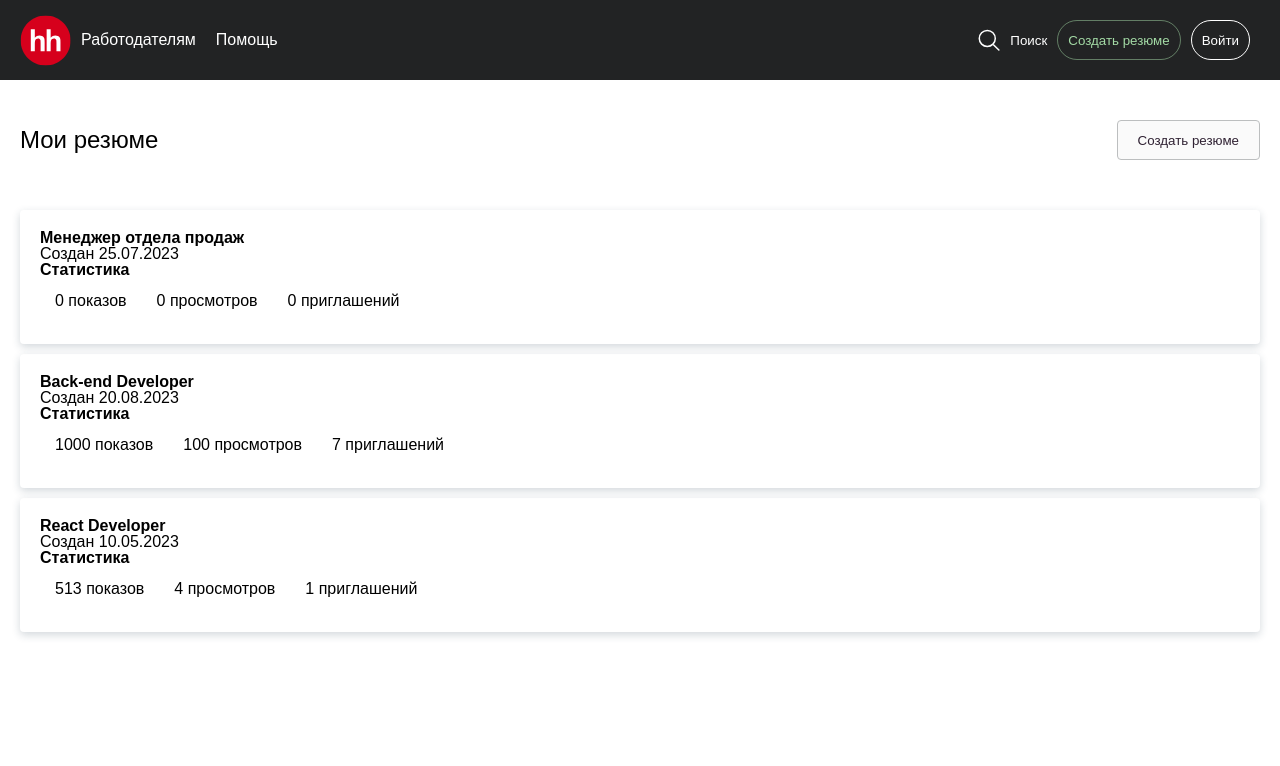
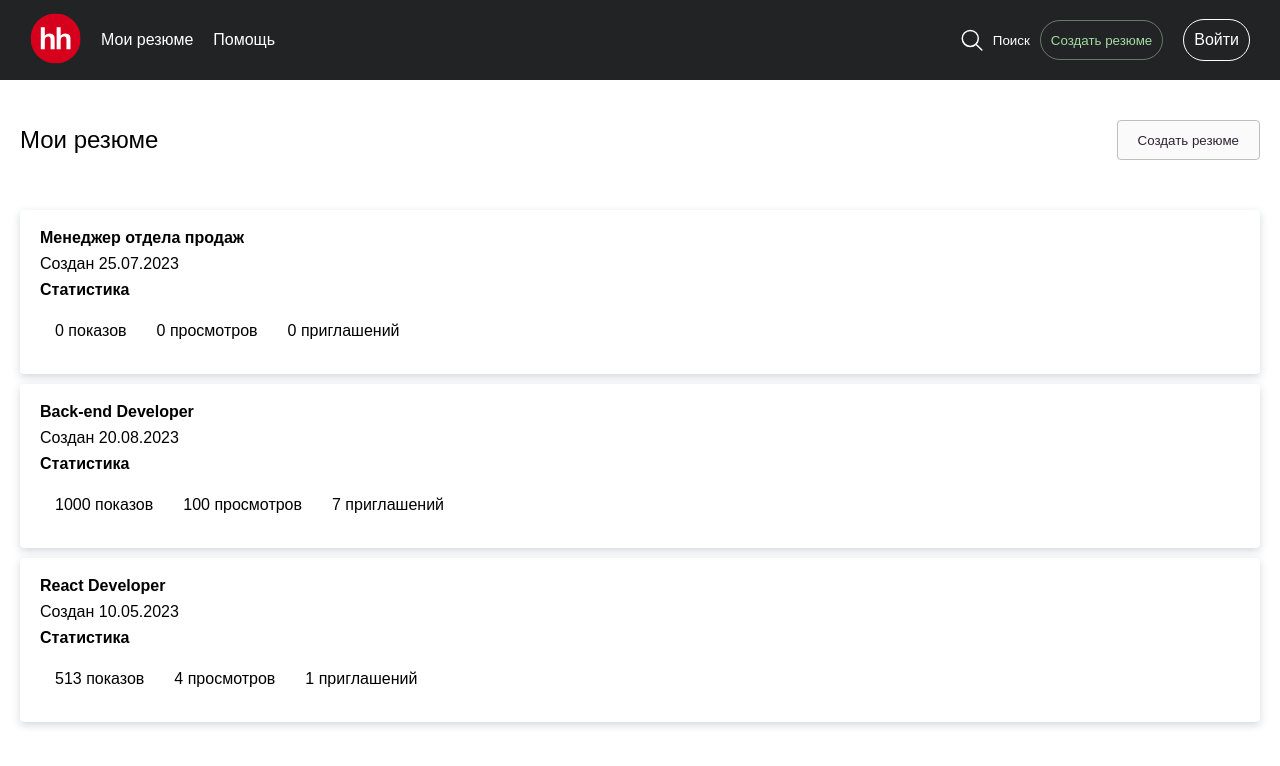
Before and after one commit to jasa1aw/head-hunter, a Next.js app: page /resumes in a window 1280 px wide. Shown: the top 766 px of the page. Built offline with nearby package versions, Linux system fonts and the light colour scheme.

Commit message:
change atribut 'a' to 'Link'

```diff
--- a/src/app/page.js
+++ b/src/app/page.js
@@ -1,11 +1,9 @@
-import Header from '../components/header/index'
-import Test from '../components/test'
+import Header from '@/components/header'
 
 export default function Home() {
   return (
     <main>
         <Header/>
-        {/* <Test/> */}
     </main>
   )
 }
--- a/src/app/style/components/typography.css
+++ b/src/app/style/components/typography.css
@@ -10,11 +10,15 @@ h3, .h3 {
     font-size: 16px;
     font-weight: 700;
     color: #000;
+    margin: 10px 0;
 }
 
 h4, .h4 {
     font-size: 12px;
     font-weight: 700;
+}
+p{
+    margin: 10px 0;
 }
 
 a{
--- a/src/components/header/index.js
+++ b/src/components/header/index.jsx
@@ -1,13 +1,17 @@
 'use client'
+import Link from 'next/link';
 export default function Header () {
     return(
         <header className="header">
             <div className="container">
                 <div className="header-inner">
                     <div className="left-block">
-                        <img src="/img/logo.svg" />
-                        <a>Работодателям</a>
-                        <a>Помощь</a>
+                        <Link href='/'>
+                            <img src="/img/logo.svg" />
+                        </Link>
+
+                        <Link href='/resumes'>Мои резюме</Link>
+                        <Link href={''}>Помощь</Link>
                     </div>
                     <div className="rigth-block">
                         <button className="header-search">
@@ -17,9 +21,9 @@ export default function Header () {
                         <button className="header-button header-button-green">
                             Создать резюме
                         </button>
-                        <button className="header-button">
+                        <Link href='/login' className="header-button">
                             Войти
-                        </button>
+                        </Link>
                     </div>
                 </div>
             </div>
```
